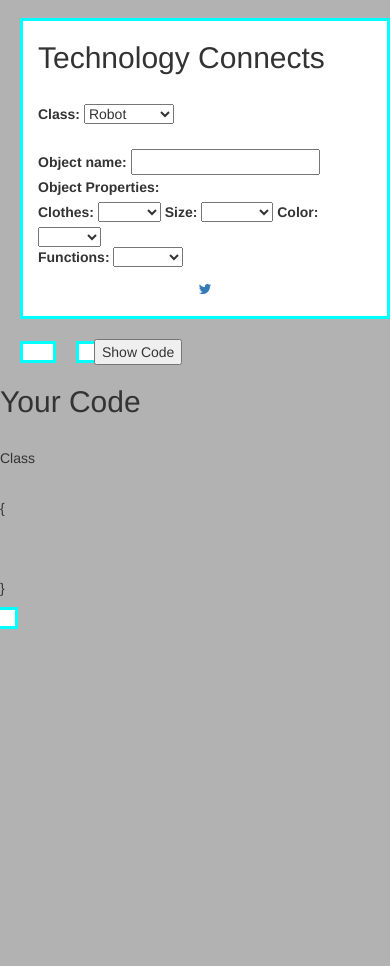
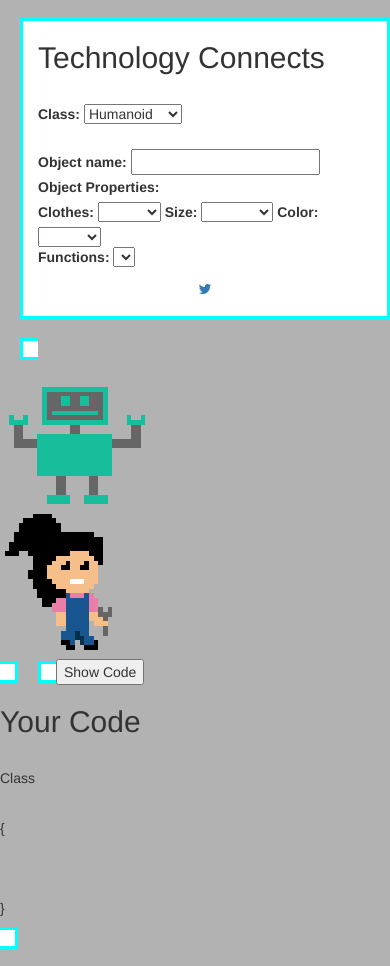
Before and after one commit to elizabethhalper/Codigachi, a website: page index.html in a window 390 px wide. Before the commit the page ends 844 px from the top, so only its background shows below. Drawn offline with nearby package versions, Linux system fonts and the light colour scheme.

Commit message:
a bunch of stuff and most of it isnt finished

```diff
--- a/css/main.css
+++ b/css/main.css
@@ -1,4 +1,3 @@
-
 settings {
 
 }
@@ -10,3 +9,8 @@ work-shop {
 code-view {
 
 }
+
+.character {
+	width: 150px;
+	height: 150px;
+}
--- a/index.html
+++ b/index.html
@@ -25,11 +25,10 @@
           <br>
           <form>
             <label>Class: </label>
-            <select ng-select="chosen.class">
-              <option name="class" value="robot">Robot</option>
-              <option name="class" value="puppy">Puppy</option>
-              <option name="class" value="penguin">Penguin</option>
-              <option name="class" value="tomagachi">Tamagochi</option>
+            <select ng-select="chosen.selectedClass">
+              <option name="class" value="robot">Humanoid</option>
+              <option name="class" value="puppy">Puppy-bot</option>
+              <option name="class" value="penguin">Penguin-bot</option>
             </select>
           </form>
           <br>
@@ -62,11 +61,7 @@
           </form>
           <form>
             <label>Functions: </label>
-            <select ng-model="chosen.function">
-              <option name="fnction" value="walk">Walk</option>
-              <option name="fnction" value="run">Run</option>
-              <option name="fnction" value="bounce">Bounce</option>
-              <option name="fnction" value="dance">Dance</option>
+            <select ng-model="chosen.fnc" ng-options="label for name in array">
             </select>
           </form>
           <p align="center"><a class="btn btn-social-icon btn-twitter" href="https://twitter.com/BittyByteBot"><i class="fa fa-twitter"></i></a>
@@ -74,8 +69,13 @@
       </div>
     </settings>
 
-    <work-shop class="col-md-6">
-
+    <work-shop class="col-sm-6">
+      <div class="robot character">
+        <img ng-src="{{robot.currentState}}">
+      </div>
+      <div class="audrey character">
+        <img ng-src="{{engineer.currentState}}">
+      </div>
     </work-shop>
 
     <code-view class="col-sm-2">
--- a/js/main.js
+++ b/js/main.js
@@ -25,12 +25,17 @@ function settings() {
     restrict: 'E',
     controller: ['$scope', 'settingsSrv', function(scope, settingsSrv) {
       scope.chosen =  {
-        cls: '',
+        selectedClass: { id: 0, name: 'Humanoid'},
+        classes: [
+          { id: 0, name: 'Humanoid'},
+          { id: 1, name: 'Puppy-bot'},
+          { id: 2, name: 'Penguin-bot'}
+        ],
         name: '',
         clothes: ['dress', 'shorts', 'hat'],
         size: ['small', 'medium', 'large'],
         color: ['purple', 'blue', 'green'],
-        fnc: ''
+        fnc: {id: 0, name: 'Dance'}
       };
 
       scope.$watch('chosen', function(newVal, oldVal) {
@@ -49,7 +54,7 @@ function workShop() {
       scope.robot = {
         currentState: '',
         currentPosition: [0, 0],
-        color: 'grey'
+        color: 'blue'
       };
 
       scope.compileUrl = function(url) {
@@ -57,14 +62,14 @@ function workShop() {
       };
 
       scope.robotStates = {
-        'original': scope.compileUrl('images/static-url-{{color}}.png'),
+        'original': scope.compileUrl('images/static-url-{{color}}.gif'),
         'dancing': scope.compileUrl('images/dancing-url-{{color}}.gif')
       };
 
       scope.robot.currentState = scope.robotStates['original'];
 
       scope.engineer = {
-        currentState: 'a url to the image for the engineer!!',
+        currentState: 'images/static-eng.gif',
         currentPosition: [0, 0]
       };
 
```
Also changed, not shown: images/static-eng.gif (added).
